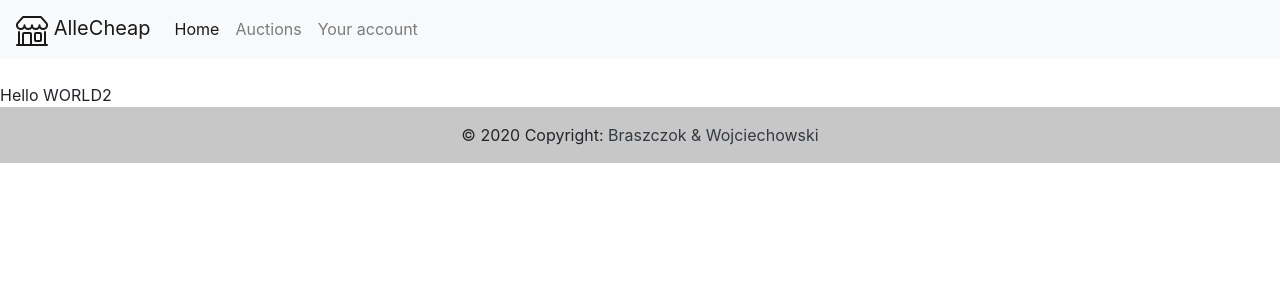
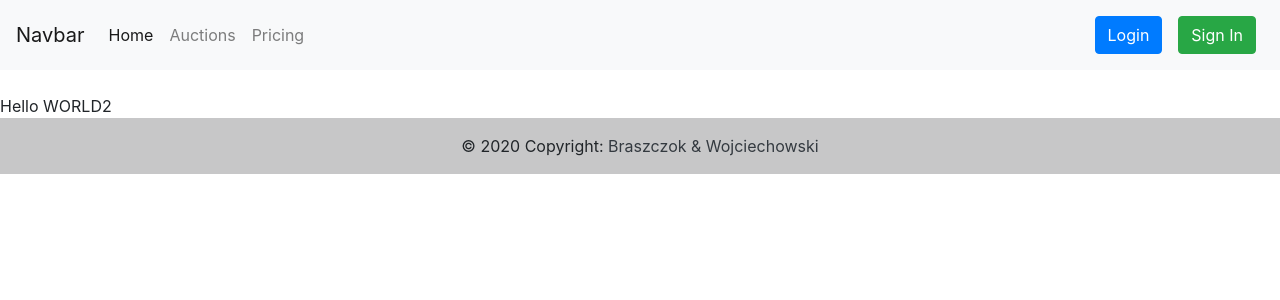
Before and after one commit to mateuszbraszczok/AlleCheap, a PHP site: page / in a window 1280 px wide. Shown: the top 300 px of the page. Run offline with PHP 8.4, Linux system fonts and the light colour scheme; some libraries are stand-ins or nearby versions.

Commit message:
A little update

```diff
--- a/index.php
+++ b/index.php
@@ -13,26 +13,38 @@
 
 <body>
 
-<header>
+  <header>
 
-<nav class="navbar navbar-expand-lg navbar-light bg-light">
-
-  <a class="navbar-brand" href="#"><svg xmlns="http://www.w3.org/2000/svg" width="32" height="32" fill="currentColor" class="bi bi-shop" viewBox="0 0 16 16">
-  <path fill-rule="evenodd" d="M2.97 1.35A1 1 0 0 1 3.73 1h8.54a1 1 0 0 1 .76.35l2.609 3.044A1.5 1.5 0 0 1 16 5.37v.255a2.375 2.375 0 0 1-4.25 1.458A2.371 2.371 0 0 1 9.875 8 2.37 2.37 0 0 1 8 7.083 2.37 2.37 0 0 1 6.125 8a2.37 2.37 0 0 1-1.875-.917A2.375 2.375 0 0 1 0 5.625V5.37a1.5 1.5 0 0 1 .361-.976l2.61-3.045zm1.78 4.275a1.375 1.375 0 0 0 2.75 0 .5.5 0 0 1 1 0 1.375 1.375 0 0 0 2.75 0 .5.5 0 0 1 1 0 1.375 1.375 0 1 0 2.75 0V5.37a.5.5 0 0 0-.12-.325L12.27 2H3.73L1.12 5.045A.5.5 0 0 0 1 5.37v.255a1.375 1.375 0 0 0 2.75 0 .5.5 0 0 1 1 0zM1.5 8.5A.5.5 0 0 1 2 9v6h1v-5a1 1 0 0 1 1-1h3a1 1 0 0 1 1 1v5h6V9a.5.5 0 0 1 1 0v6h.5a.5.5 0 0 1 0 1H.5a.5.5 0 0 1 0-1H1V9a.5.5 0 0 1 .5-.5zM4 15h3v-5H4v5zm5-5a1 1 0 0 1 1-1h2a1 1 0 0 1 1 1v3a1 1 0 0 1-1 1h-2a1 1 0 0 1-1-1v-3zm3 0h-2v3h2v-3z"/>
-</svg> AlleCheap</a>
-  <button class="navbar-toggler" type="button" data-toggle="collapse" data-target="#navbarNavAltMarkup" aria-controls="navbarNavAltMarkup" aria-expanded="false" aria-label="Toggle navigation">
+  <nav class="navbar navbar-expand-lg navbar-light bg-light">
+  <a class="navbar-brand" href="#">Navbar</a>
+  <button class="navbar-toggler" type="button" data-toggle="collapse" data-target="#navbarNav" aria-controls="navbarNav" aria-expanded="false" aria-label="Toggle navigation">
     <span class="navbar-toggler-icon"></span>
   </button>
-  <div class="collapse navbar-collapse" id="navbarNavAltMarkup">
-    <div class="navbar-nav">
-      <a class="nav-item nav-link active" href="#">Home <span class="sr-only">(current)</span></a>
-      <a class="nav-item nav-link" href="#">Auctions</a>
-      <a class="nav-item nav-link" href="#">Your account</a>
-    </div>
+  <div class="collapse navbar-collapse" id="navbarNav">
+    <ul class="navbar-nav">
+      <li class="nav-item active">
+        <a class="nav-link" href="#">Home <span class="sr-only">(current)</span></a>
+      </li>
+      <li class="nav-item">
+        <a class="nav-link" href="#">Auctions</a>
+      </li>
+      <li class="nav-item">
+        <a class="nav-link" href="#">Pricing</a>
+      </li>
+
+    </ul>
+    <ul class="navbar-nav ml-auto">
+    <li class="nav-item">
+      <a class="nav-link"><button type="button" class="btn btn-primary">Login</button></a>
+    </li>
+    <li class="nav-item">
+      <a class="nav-link"><button type="button" class="btn btn-success">Sign In</button></a>
+    </li>
+  </ul>
   </div>
 </nav>
 
-</header>
+  </header>
 
 
   <?php echo("<br>Hello WORLD2") ?>
```
